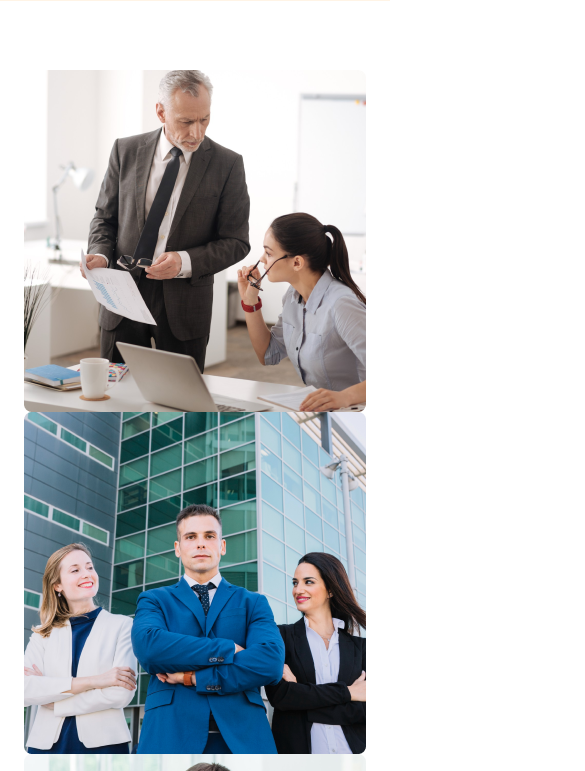
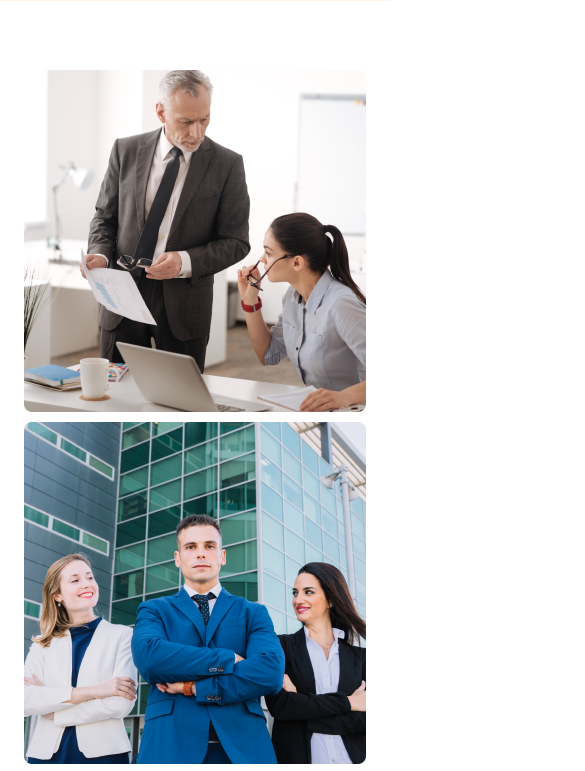
Before and after one commit to kausarahammed/G3-Architects-website, a plain HTML site: page index.html in a window 390 px wide. Shown: the part 932-1703 px from the top of the page, 585 px wide, since content can reach past the window. Drawn offline with nearby package versions, Linux system fonts and the light colour scheme.

Commit message:
added responsive facts section

```diff
--- a/style/style.css
+++ b/style/style.css
@@ -130,7 +130,6 @@ color:#424242;
 .img-container{
   width:241px;
   height:241px;
-  border-color:black;
   display:flex;
   flex-direction: column;
   justify-content: center;
@@ -141,6 +140,8 @@ color:#424242;
 .facts-container{
   display:grid;
   grid-template-columns: repeat(4,1fr);
+  width:100%;
+
 }
 .img-container{
   border:1px solid #FF900E;
@@ -148,7 +149,6 @@ color:#424242;
 .facts-header{
   font-size: 3.4rem;
   font-weight: 600px;
-  margin-bottom:
 }
 
 
@@ -166,9 +166,9 @@ color:#424242;
   .bg-light{
     padding:0%;
   }
-  .tems-image-container{
-    grid-template-columns: repeat(1,1fr);
-    gap:0px;
+  .tems-image-container, .facts-container {
+    grid-template-columns:1fr;
+    gap:10px;
+    justify-items: center;
   }
-
  }
```
Also changed, not shown: index.html (+1 -0 lines).
